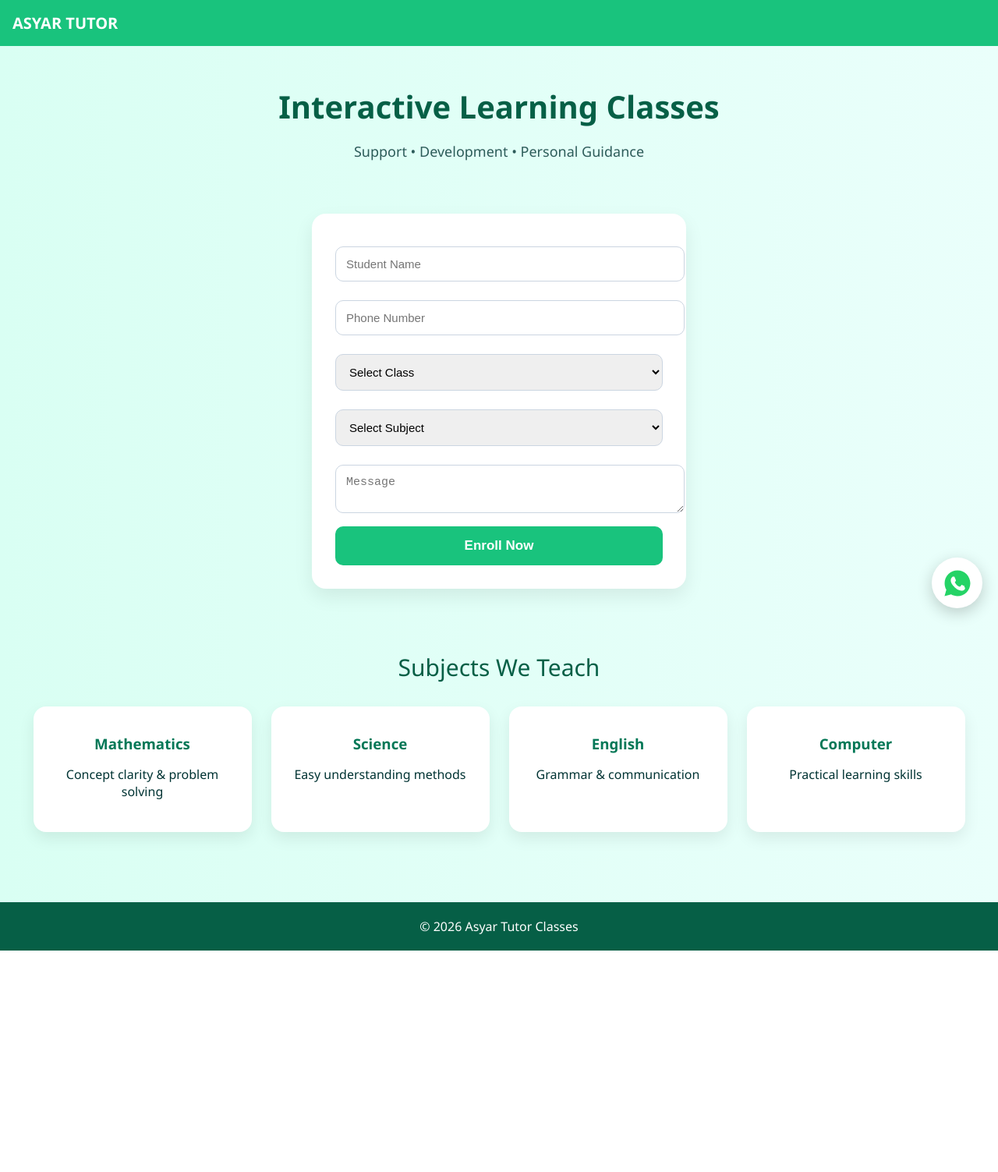
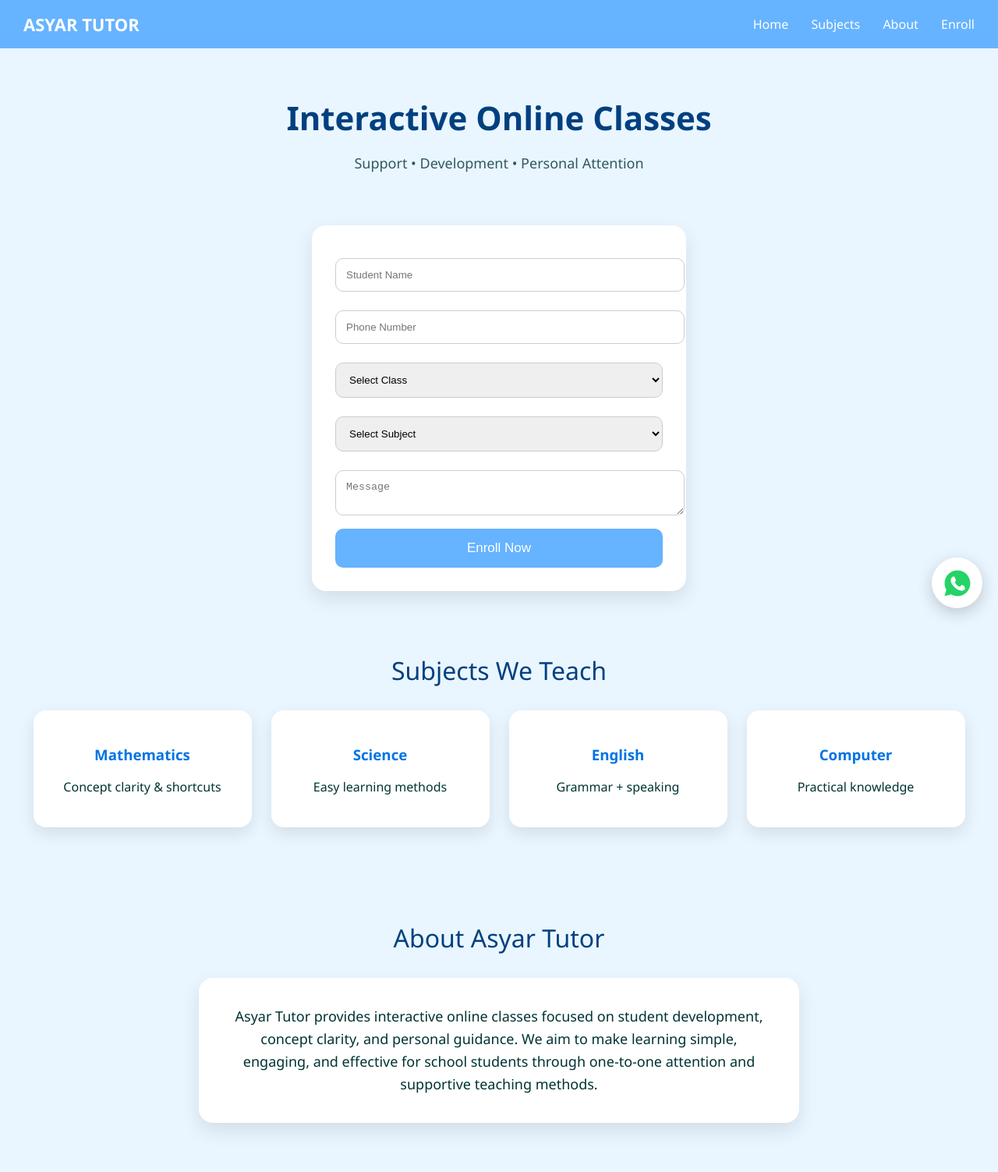
Before and after one commit to swaraj0011/asayar.io, a plain HTML site: page index.html in a window 1280 px wide. Shown: the top 1503 px of the page at 78% size. Before the commit the page ends 1219 px from the top, so only its background shows below. Drawn offline with Linux system fonts and the light colour scheme.

Commit message:
Refactor styles and update HTML structure

```diff
--- a/index.html
+++ b/index.html
@@ -9,31 +9,46 @@
 body{
 margin:0;
 font-family:Segoe UI, sans-serif;
-background:linear-gradient(to right,#d9fff3,#eafffb);
+background:#eaf6ff;
 color:#033;
+scroll-behavior:smooth;
 }
 
 /* NAVBAR */
 nav{
-background:#19c37d;
+background:#66b3ff;
 color:white;
-padding:16px;
+padding:16px 30px;
 display:flex;
 justify-content:space-between;
 align-items:center;
-font-size:20px;
-font-weight:600;
+position:sticky;
+top:0;
+z-index:1000;
+}
+nav .logo{
+font-size:22px;
+font-weight:bold;
+}
+nav a{
+color:white;
+margin-left:25px;
+text-decoration:none;
+font-weight:500;
+}
+nav a:hover{
+text-decoration:underline;
 }
 
-/* HERO TEXT */
+/* HERO */
 .hero{
 text-align:center;
-padding:50px 20px 20px;
+padding:60px 20px 30px;
 }
 .hero h1{
+font-size:42px;
+color:#004080;
 margin:0;
-font-size:40px;
-color:#065f46;
 }
 .hero p{
 font-size:18px;
@@ -44,47 +59,44 @@ opacity:0.8;
 .form-box{
 background:white;
 max-width:420px;
-margin:30px auto;
+margin:20px auto;
 padding:30px;
 border-radius:18px;
-box-shadow:0 10px 25px rgba(0,0,0,0.08);
+box-shadow:0 10px 25px rgba(0,0,0,0.1);
 }
-
 input,select,textarea{
 width:100%;
 padding:13px;
 margin:12px 0;
 border-radius:10px;
-border:1px solid #cbd5e1;
-font-size:15px;
+border:1px solid #ccc;
 }
-
 button{
 width:100%;
 padding:15px;
-background:#19c37d;
+background:#66b3ff;
 color:white;
 border:none;
 border-radius:10px;
 font-size:17px;
-font-weight:600;
 cursor:pointer;
-transition:.3s;
 }
 button:hover{
-background:#14a46a;
+background:#3399ff;
 }
 
-/* SUBJECT SECTION */
+/* SECTIONS */
 .section{
-padding:50px 20px;
+padding:60px 20px;
 text-align:center;
 }
 .title{
-font-size:30px;
+font-size:32px;
+color:#004080;
 margin-bottom:30px;
-color:#065f46;
 }
+
+/* SUBJECT CARDS */
 .cards{
 display:flex;
 flex-wrap:wrap;
@@ -96,24 +108,39 @@ background:white;
 padding:25px;
 width:230px;
 border-radius:16px;
-box-shadow:0 8px 20px rgba(0,0,0,0.08);
+box-shadow:0 8px 20px rgba(0,0,0,0.1);
 transition:.3s;
 }
 .card:hover{
 transform:translateY(-7px);
 }
-.card h3{margin:10px 0;color:#047857}
+.card h3{
+color:#0073e6;
+}
+
+/* ABOUT BOX */
+.about-box{
+max-width:700px;
+margin:auto;
+background:white;
+padding:35px;
+border-radius:18px;
+box-shadow:0 10px 25px rgba(0,0,0,0.1);
+font-size:18px;
+line-height:1.6;
+}
 
 /* FOOTER */
 footer{
-background:#065f46;
+background:#66b3ff;
 color:white;
 text-align:center;
-padding:20px;
+padding:25px;
 margin-top:40px;
+font-size:14px;
 }
 
-/* WHATSAPP ICON BUTTON */
+/* WHATSAPP BUTTON */
 .whatsapp{
 position:fixed;
 bottom:20px;
@@ -127,10 +154,6 @@ align-items:center;
 justify-content:center;
 box-shadow:0 6px 20px rgba(0,0,0,0.2);
 text-decoration:none;
-transition:.3s;
-}
-.whatsapp:hover{
-transform:scale(1.1);
 }
 </style>
 </head>
@@ -139,21 +162,27 @@ transform:scale(1.1);
 
 <!-- NAVBAR -->
 <nav>
-<div>ASYAR TUTOR</div>
+<div class="logo">ASYAR TUTOR</div>
+<div>
+<a href="#">Home</a>
+<a href="#subjects">Subjects</a>
+<a href="#about">About</a>
+<a href="#enroll">Enroll</a>
+</div>
 </nav>
 
 <!-- HERO -->
 <div class="hero">
-<h1>Interactive Learning Classes</h1>
-<p>Support • Development • Personal Guidance</p>
+<h1>Interactive Online Classes</h1>
+<p>Support • Development • Personal Attention</p>
 </div>
 
 <!-- FORM -->
-<div class="form-box">
+<div id="enroll" class="form-box">
 
 <form action="https://formsubmit.co/surajkendre0089@gmail.com" method="POST">
 
-<input type="text" name="Student Name" placeholder="Student Name" required>
+<input type="text" name="Name" placeholder="Student Name" required>
 
 <input type="tel" name="Phone" placeholder="Phone Number" pattern="[0-9]{10}" required>
 
@@ -185,44 +214,38 @@ transform:scale(1.1);
 </div>
 
 <!-- SUBJECTS -->
-<section class="section">
+<section id="subjects" class="section">
 <div class="title">Subjects We Teach</div>
 
 <div class="cards">
-
-<div class="card">
-<h3>Mathematics</h3>
-<p>Concept clarity & problem solving</p>
-</div>
-
-<div class="card">
-<h3>Science</h3>
-<p>Easy understanding methods</p>
-</div>
-
-<div class="card">
-<h3>English</h3>
-<p>Grammar & communication</p>
-</div>
-
-<div class="card">
-<h3>Computer</h3>
-<p>Practical learning skills</p>
-</div>
-
+<div class="card"><h3>Mathematics</h3><p>Concept clarity & shortcuts</p></div>
+<div class="card"><h3>Science</h3><p>Easy learning methods</p></div>
+<div class="card"><h3>English</h3><p>Grammar + speaking</p></div>
+<div class="card"><h3>Computer</h3><p>Practical knowledge</p></div>
 </div>
 </section>
 
+<!-- ABOUT -->
+<section id="about" class="section">
+<div class="title">About Asyar Tutor</div>
+
+<div class="about-box">
+Asyar Tutor provides interactive online classes focused on student development, concept clarity, and personal guidance.
+We aim to make learning simple, engaging, and effective for school students through one-to-one attention and supportive teaching methods.
+</div>
+</section>
+
+<!-- FOOTER -->
 <footer>
-© 2026 Asyar Tutor Classes
+- by Swaraj Kendre
 </footer>
 
-<!-- WhatsApp Icon Bubble -->
+<!-- WHATSAPP -->
 <a class="whatsapp"
 href="https://wa.me/917822808496?text=Hello%20I%20want%20demo%20class"
 target="_blank">
 
-<svg viewBox="0 0 32 32" width="34" height="34">
+<svg viewBox="0 0 32 32" width="34">
 <path fill="#25D366"
 d="M16 .4C7.4.4.5 7.3.5 15.9c0 2.8.7 5.5 2.1 7.9L.4 31.6l8-2.1c2.3 1.3 4.9 2 7.6 2 8.6 0 15.5-6.9 15.5-15.5S24.6.4 16 .4z"/>
 <path fill="#fff"
```
